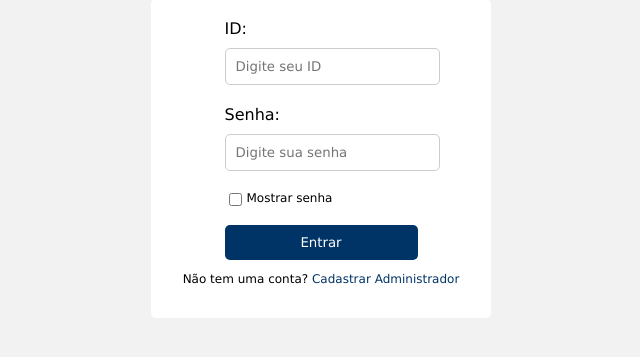
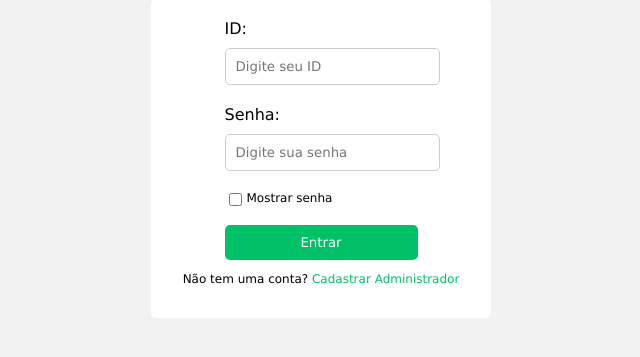
Before and after one commit to K3uzin/projetocidadedosaber, a PHP site: page /pages/admin.php in a window 1280 px wide. Shown: the part 242-599 px from the top of the page, without its empty margins (319-959 px from the left). Run offline with PHP 8.4, Linux system fonts and the light colour scheme.

Commit message:
Update style-login.css

```diff
--- a/css/style-login.css
+++ b/css/style-login.css
@@ -37,7 +37,7 @@ body {
 .login-box button {
     width: 100%;
     padding: 10px;
-    background-color: #003366;
+    background-color: #00c167;
     color: #fff;
     border: none;
     border-radius: 5px;
@@ -53,6 +53,6 @@ body {
 
 .login-box p a {
     text-decoration: none;
-    color: #003366;
+    color: #00c167;
     font-family: Verdana, sans-serif;
 }
```
